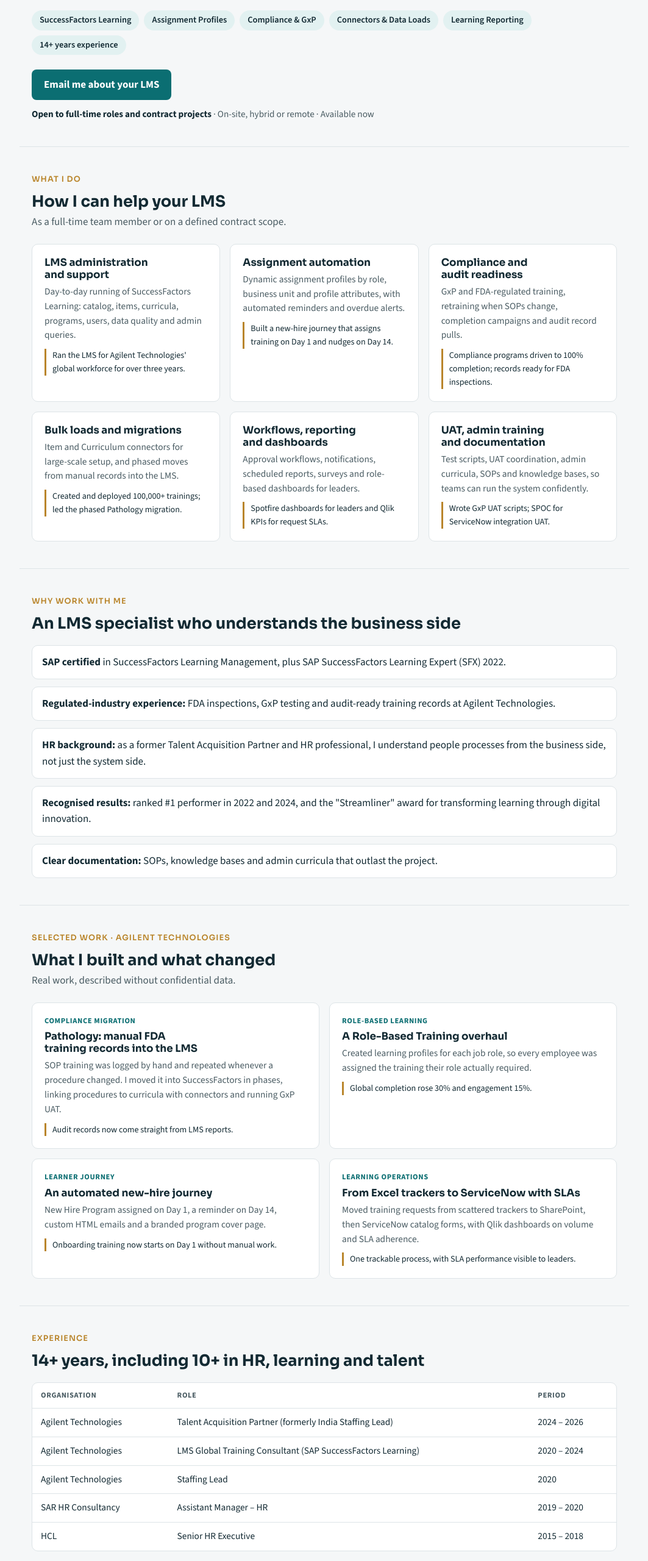
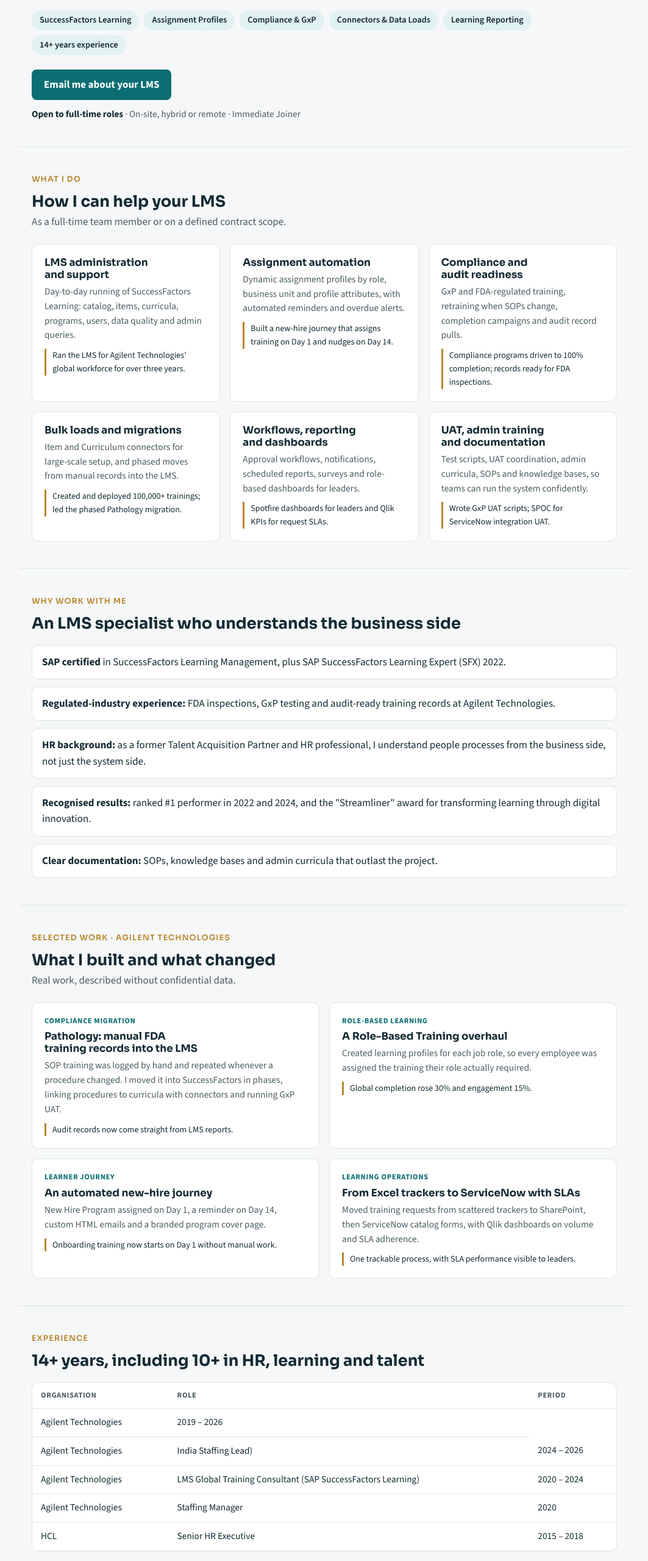
Before and after one commit to shwetaakamboj/shwetaakamboj.github.io, a plain HTML site: page index.html in a window 1280 px wide. Shown: the part 240-2800 px from the top of the page at 61% size, without its empty margins (108-1171 px from the left). Drawn offline with nearby package versions, Linux system fonts and the light colour scheme.

Commit message:
Update job status and experience details in index.html

```diff
--- a/index.html
+++ b/index.html
@@ -117,7 +117,7 @@ footer{padding:28px 0 48px;color:var(--ink-2);font-size:.9rem;border-top:1px sol
     <li>14+ years experience</li>
   </ul>
   <a class="cta" href="mailto:shwetaakamboj@gmail.com?subject=LMS%20role%20or%20project">Email me about your LMS</a>
-  <p class="status"><b>Open to full-time roles and contract projects</b> · On-site, hybrid or remote · Available now</p>
+  <p class="status"><b>Open to full-time roles</b> · On-site, hybrid or remote · Immediate Joiner</p>
 </header>
 
 <section class="wrap" id="services">
@@ -209,10 +209,10 @@ footer{padding:28px 0 48px;color:var(--ink-2);font-size:.9rem;border-top:1px sol
     <table>
       <thead><tr><th>Organisation</th><th>Role</th><th>Period</th></tr></thead>
       <tbody>
-        <tr><td>Agilent Technologies</td><td>Talent Acquisition Partner (formerly India Staffing Lead)</td><td class="period">2024 – 2026</td></tr>
+        <tr><td>Agilent Technologies</td><td class="period">2019 – 2026</td></tr>
+        <tr><td>Agilent Technologies</td><td>India Staffing Lead)</td><td class="period">2024 – 2026</td></tr>
         <tr><td>Agilent Technologies</td><td>LMS Global Training Consultant (SAP SuccessFactors Learning)</td><td class="period">2020 – 2024</td></tr>
-        <tr><td>Agilent Technologies</td><td>Staffing Lead</td><td class="period">2020</td></tr>
-        <tr><td>SAR HR Consultancy</td><td>Assistant Manager – HR</td><td class="period">2019 – 2020</td></tr>
+        <tr><td>Agilent Technologies</td><td>Staffing Manager</td><td class="period">2020</td></tr>
         <tr><td>HCL</td><td>Senior HR Executive</td><td class="period">2015 – 2018</td></tr>
       </tbody>
     </table>
@@ -235,7 +235,7 @@ footer{padding:28px 0 48px;color:var(--ink-2);font-size:.9rem;border-top:1px sol
   <div class="eyebrow">How I work</div>
   <h2>Simple and clear from day one</h2>
   <dl class="terms">
-    <dt>Engagement</dt><dd>Full-time role, or a contract project (fixed scope or hourly)</dd>
+    <dt>Engagement</dt><dd>Full-time role</dd>
     <dt>Location</dt><dd>Gurugram: on-site, hybrid or remote</dd>
     <dt>Availability</dt><dd>Can start immediately</dd>
     <dt>Data</dt><dd>Your data stays confidential; NDAs welcome</dd>
@@ -244,8 +244,8 @@ footer{padding:28px 0 48px;color:var(--ink-2);font-size:.9rem;border-top:1px sol
 
 <section class="wrap final" id="contact">
   <div class="eyebrow">Get in touch</div>
-  <h2>Have an LMS role or project?</h2>
-  <p class="lede">Email me a short description of the role or project and your timeline. I'll reply with next steps.</p>
+  <h2>Hiring for Learning Technology or Learning Operations in Gurgaon?</h2>
+  <p class="lede">I'm an immediate joiner, open to full-time Learning Technology and Learning Operations roles in Gurgaon and Delhi NCR.Happy to connect with you for a quick chat</p>
   <a class="cta" href="mailto:shwetaakamboj@gmail.com?subject=LMS%20role%20or%20project">Email me</a>
   <span class="email">shwetaakamboj@gmail.com</span>
 </section>
```
